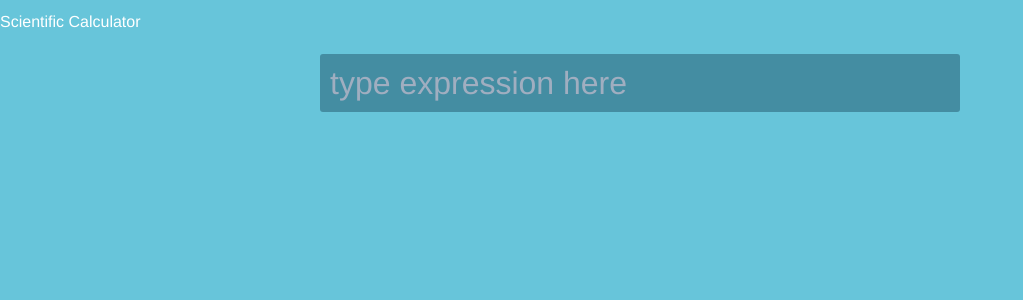
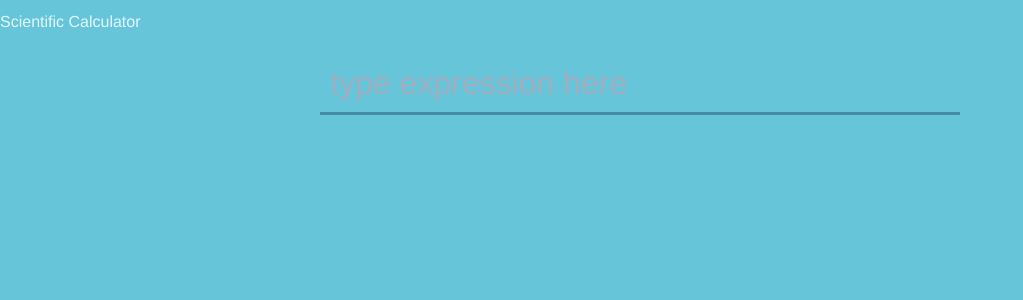
Before and after one commit to syp2001/calculator, a Vue app: page / in a window 1280 px wide. Shown: the top 300 px of the page, without its empty margins (0-1023 px from the left). Built offline with nearby package versions, Linux system fonts and the light colour scheme.

Commit message:
changed colors

```diff
--- a/src/App.vue
+++ b/src/App.vue
@@ -43,31 +43,32 @@ body {
   background-color: var(--light-blue);
 }
 h1 {
-  color:white;
+  color: #e1f8ff;
   text-align:left;
   margin-left:20px;
   margin-top:0;
+  font-weight:200;
 }
 #display {
   color:white;
   text-align: center;
-  font-weight:100;
+  font-weight: 100;
 }
 #input {
 	margin: 20px auto;
 	outline: none;
 	border: none;
-	background-color: var(--blue);
-	border-radius: 3px;
+	background-color: var(--light-blue);
 	color: white;
 	padding: 5px 10px;
-	transition: box-shadow 100ms 0ms ease-in;
+	transition: box-shadow 150ms ease-in;
   font-size: 2em;
   width: 50%;
+	box-shadow: 0px 3px var(--blue);
+
 }
 #input:focus {
 	box-shadow: 0px 5px var(--lemon);
-	background-color: var(--light-blue);
 }
 
 body:focus-within {
--- a/src/assets/colors.css
+++ b/src/assets/colors.css
@@ -4,7 +4,7 @@
 --onyx: #3f4045ff;
 --lemon: #faf0caff;
 --blue: #448fa3ff;
---light-blue: #68c5dbff;
+--light-blue: #68c5db;
 
 /* CSS HSL */
 --mauve: hsla(314, 22%, 61%, 1);
```
